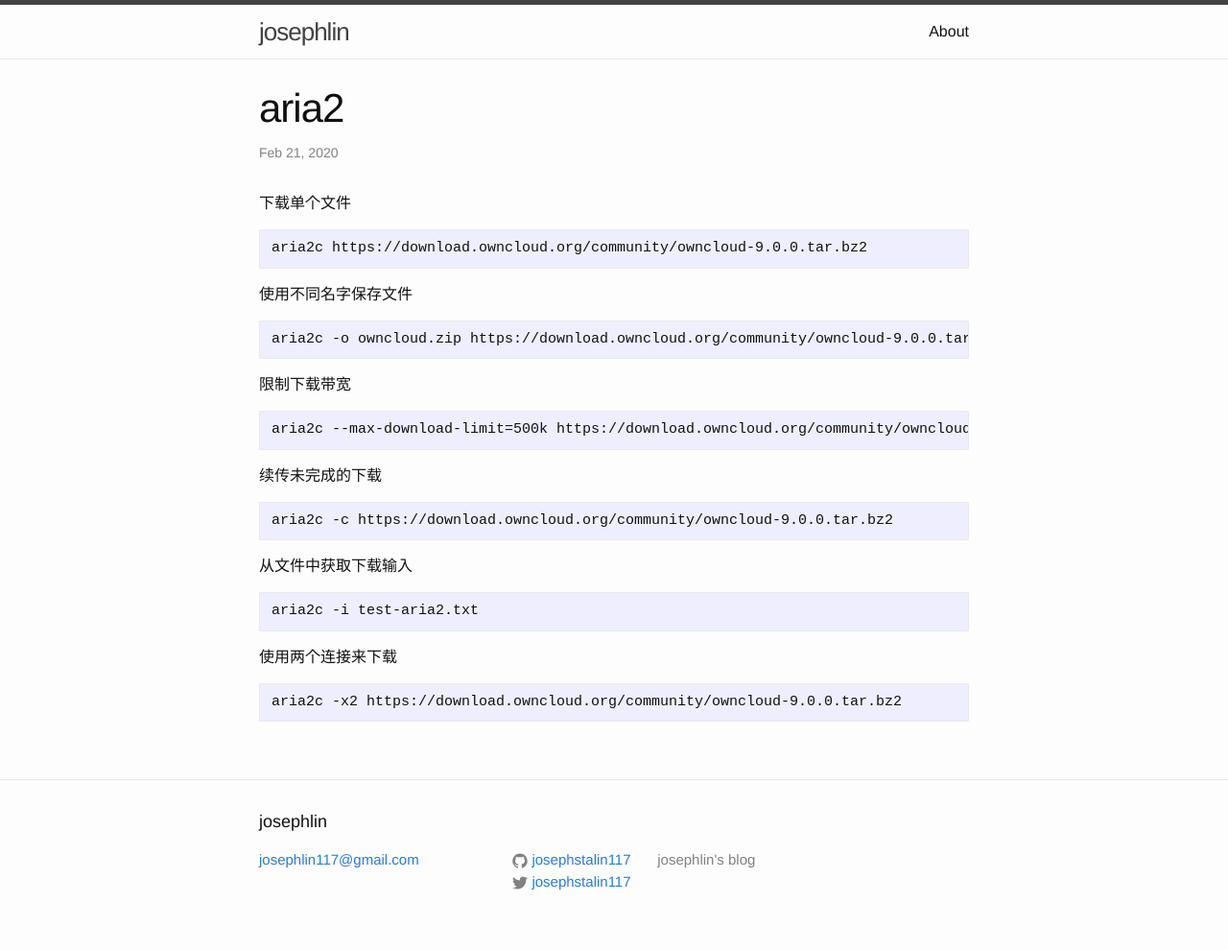
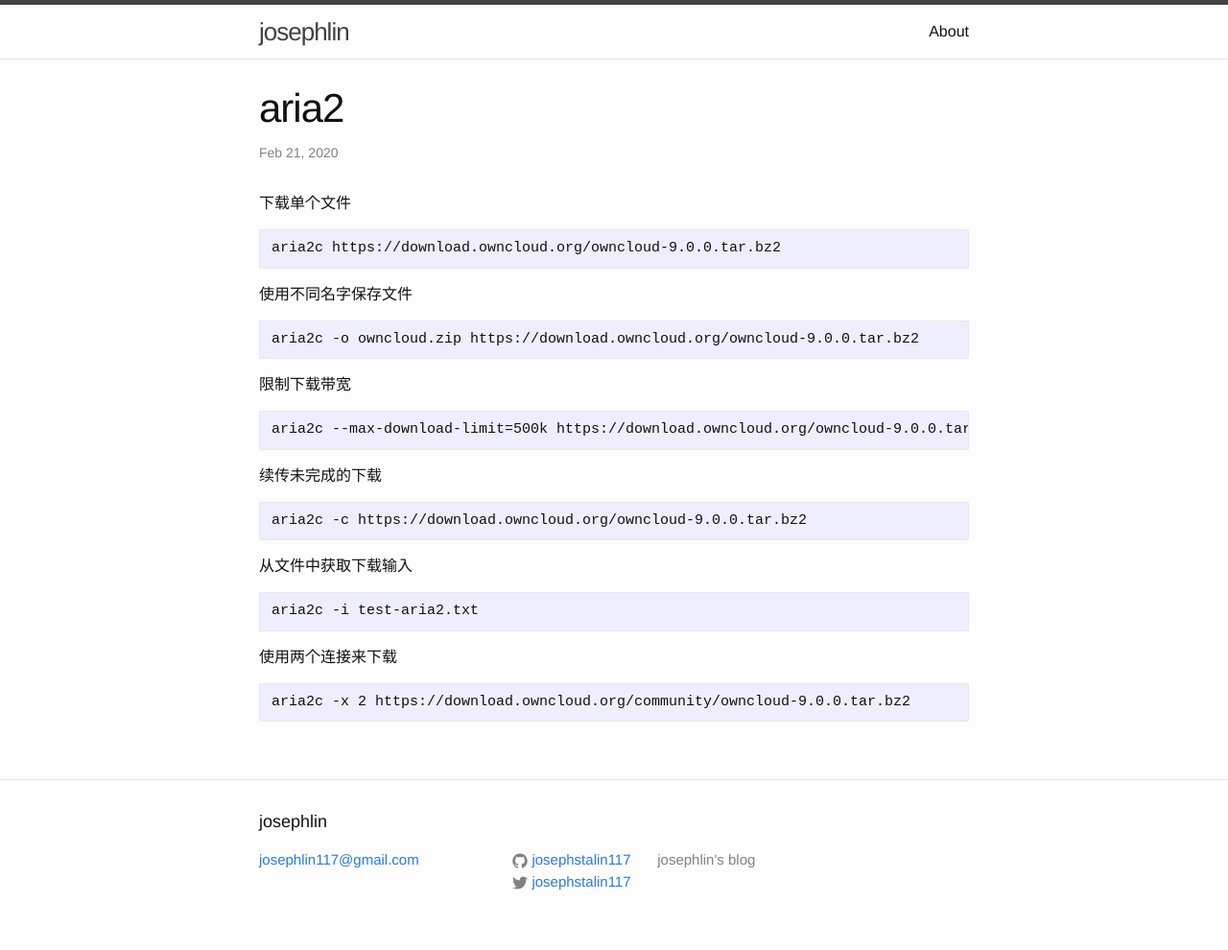
Before and after one commit to josephstalin117/josephstalin117.github.io, a Jekyll site: the page built from _posts/2020-2-21-aria2.markdown, in a window 1280 px wide. Shown: the whole page at 96% size. Built offline with Jekyll 4.4.1, drawn with Linux system fonts in a browser that asks for light colours; some of the changed lines change nothing that is shown.

Commit message:
fix:bug of thread

````diff
--- a/_posts/2020-2-21-aria2.markdown
+++ b/_posts/2020-2-21-aria2.markdown
@@ -7,22 +7,22 @@ categories: command
 
 下载单个文件
 ```
-aria2c https://download.owncloud.org/community/owncloud-9.0.0.tar.bz2
+aria2c https://download.owncloud.org/owncloud-9.0.0.tar.bz2
 ```
 
 使用不同名字保存文件
 ```
-aria2c -o owncloud.zip https://download.owncloud.org/community/owncloud-9.0.0.tar.bz2
+aria2c -o owncloud.zip https://download.owncloud.org/owncloud-9.0.0.tar.bz2
 ```
 
 限制下载带宽
 ```
-aria2c --max-download-limit=500k https://download.owncloud.org/community/owncloud-9.0.0.tar.bz2
+aria2c --max-download-limit=500k https://download.owncloud.org/owncloud-9.0.0.tar.bz2
 ```
 
 续传未完成的下载
 ```
-aria2c -c https://download.owncloud.org/community/owncloud-9.0.0.tar.bz2
+aria2c -c https://download.owncloud.org/owncloud-9.0.0.tar.bz2
 ```
 
 从文件中获取下载输入
@@ -32,5 +32,5 @@ aria2c -i test-aria2.txt
 
 使用两个连接来下载
 ```
-aria2c -x2 https://download.owncloud.org/community/owncloud-9.0.0.tar.bz2
+aria2c -x 2 https://download.owncloud.org/community/owncloud-9.0.0.tar.bz2
 ```
````
